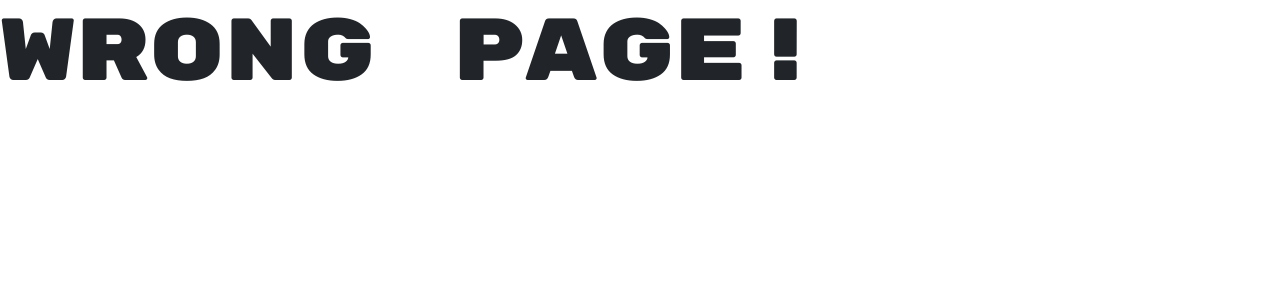
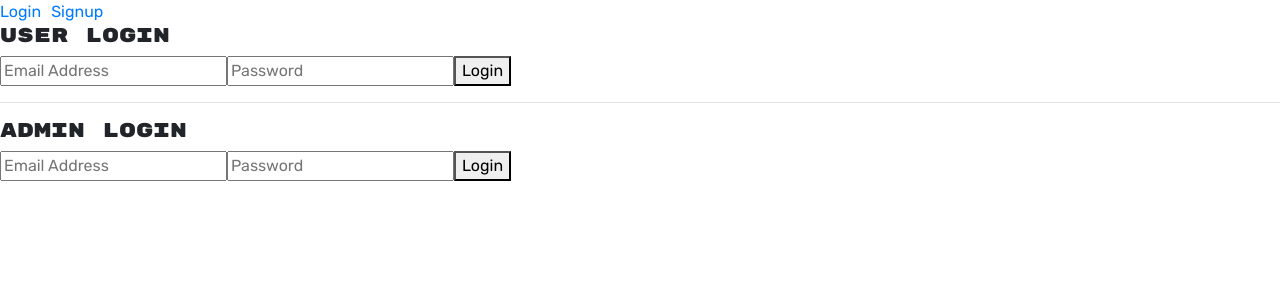
Before and after one commit to csabbah/mern-social-media-template, a React (Create React App) app in the folder client/: page /login in a window 1280 px wide. Shown: the top 300 px of the page. Built offline with nearby package versions, Linux system fonts and the light colour scheme.

Commit message:
Added new Signup and Login pages (basic setup) as well as a new NavBar component which was added in src/app

```diff
--- a/client/src/App.js
+++ b/client/src/App.js
@@ -3,6 +3,10 @@ import { BrowserRouter as Router, Switch, Route } from "react-router-dom";
 
 import Home from "./pages/Home";
 import About from "./pages/About";
+import Login from "./pages/Login";
+import SignUp from "./pages/SignUp";
+
+import NavBar from "./components/NavBar";
 
 import { setContext } from "@apollo/client/link/context";
 
@@ -43,10 +47,13 @@ const client = new ApolloClient({
 function App() {
   return (
     <ApolloProvider client={client}>
+      <NavBar />
       <Router>
         <>
           <Switch>
             <Route exact path="/" component={Home} />
+            <Route exact path="/login" component={Login} />
+            <Route exact path="/signup" component={SignUp} />
             {/* User can only access About route (page) IF they are logged in */}
             {/* {loggedIn && <Route exact path="/about" component={About} />} */}
             <Route render={() => <h1 className="display-2">Wrong page!</h1>} />
--- /dev/null
+++ b/client/src/components/NavBar.js
@@ -0,0 +1,20 @@
+import React from "react";
+import Auth from "../utils/auth";
+
+const NavBar = () => {
+  //   const logout = (event) => {
+  //     event.preventDefault();
+  //     Auth.logout();
+  //   };
+
+  return (
+    <nav>
+      <a href="/login">Login</a>
+      <a style={{ marginLeft: "10px" }} href="/signup">
+        Signup
+      </a>
+    </nav>
+  );
+};
+
+export default NavBar;
--- /dev/null
+++ b/client/src/pages/Login.js
@@ -0,0 +1,71 @@
+import React, { useState, useEffect } from "react";
+
+import { useMutation } from "@apollo/client";
+import { useQuery } from "@apollo/client";
+
+import Auth from "../utils/auth";
+
+const Login = () => {
+  const [user, setUser] = useState({ email: "", password: "" });
+  const [admin, setAdmin] = useState({ email: "", password: "" });
+
+  const handleUserSubmit = (e) => {
+    e.preventDefault();
+
+    // setUser({
+    //   email: e.target.userEmail.value,
+    //   password: e.target.userPass.value,
+    // });
+    console.log(user);
+  };
+
+  const handleAdminSubmit = (e) => {
+    e.preventDefault();
+
+    // setAdmin({
+    //   email: e.target.adminEmail.value,
+    //   password: e.target.adminPass.value,
+    // });
+    console.log(admin);
+  };
+
+  return (
+    <div>
+      <form onSubmit={(e) => handleUserSubmit(e)}>
+        <h5>User Login</h5>
+        <input
+          onChange={(e) => setUser({ ...user, email: e.target.value })}
+          name="userEmail"
+          type="text"
+          placeholder="Email Address"
+        ></input>
+        <input
+          onChange={(e) => setUser({ ...user, password: e.target.value })}
+          name="userPass"
+          type="password"
+          placeholder="Password"
+        ></input>
+        <button type="submit">Login</button>
+      </form>
+      <hr></hr>
+      <form onSubmit={(e) => handleAdminSubmit(e)}>
+        <h5>Admin Login</h5>
+        <input
+          onChange={(e) => setAdmin({ ...admin, email: e.target.value })}
+          name="adminEmail"
+          type="text"
+          placeholder="Email Address"
+        ></input>
+        <input
+          onChange={(e) => setAdmin({ ...admin, password: e.target.value })}
+          name="adminPass"
+          type="password"
+          placeholder="Password"
+        ></input>
+        <button type="submit">Login</button>
+      </form>
+    </div>
+  );
+};
+
+export default Login;
--- /dev/null
+++ b/client/src/pages/SignUp.js
@@ -0,0 +1,49 @@
+import React, { useState, useEffect } from "react";
+
+import { useMutation } from "@apollo/client";
+import { useQuery } from "@apollo/client";
+
+import Auth from "../utils/auth";
+
+const SignUp = () => {
+  const [user, setUser] = useState({ email: "", username: "", password: "" });
+
+  const handleUserSubmit = (e) => {
+    e.preventDefault();
+
+    // setUser({
+    //   email: e.target.userEmail.value,
+    //   password: e.target.userPass.value,
+    // });
+    console.log(user);
+  };
+
+  return (
+    <div>
+      <form onSubmit={(e) => handleUserSubmit(e)}>
+        <h5>User Signup</h5>
+        <input
+          onChange={(e) => setUser({ ...user, email: e.target.value })}
+          name="userEmail"
+          type="text"
+          placeholder="Email Address"
+        ></input>
+        <input
+          onChange={(e) => setUser({ ...user, username: e.target.value })}
+          name="userName"
+          type="text"
+          placeholder="Username"
+        ></input>
+        <input
+          onChange={(e) => setUser({ ...user, password: e.target.value })}
+          name="userPass"
+          type="password"
+          placeholder="Password"
+        ></input>
+        <button type="submit">Login</button>
+      </form>
+    </div>
+  );
+};
+
+export default SignUp;
```
